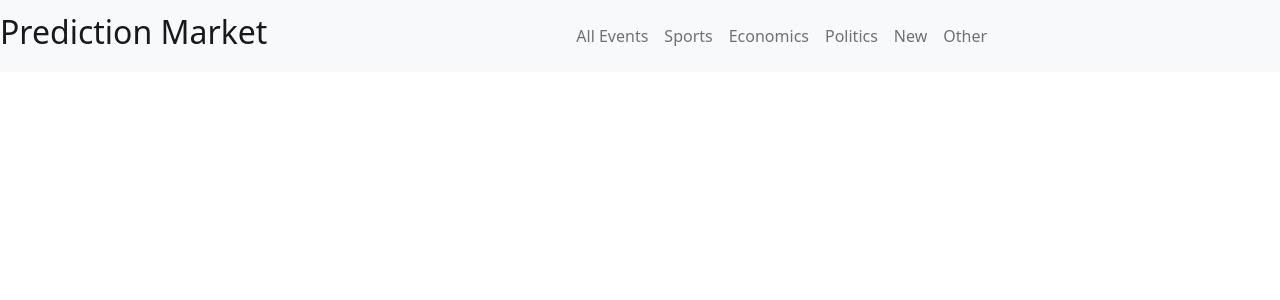
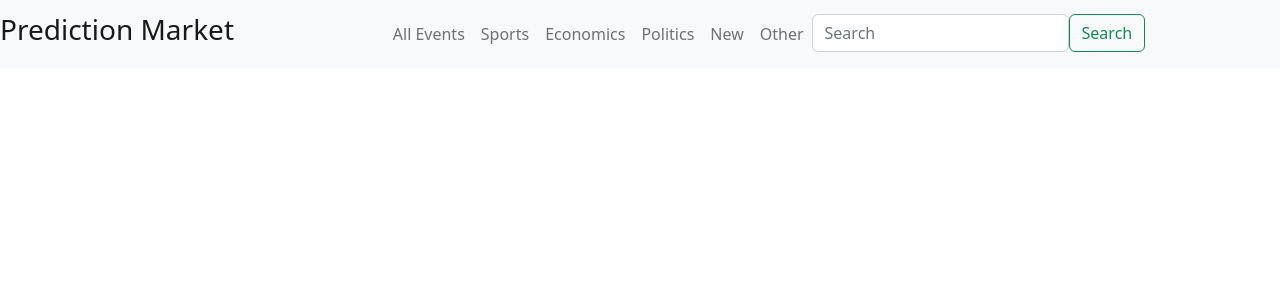
Before and after one commit to MarcGroc/PredictionMarket, a Django app: page / in a window 1280 px wide. Shown: the top 300 px of the page. Run offline with Django 4.2, Linux system fonts and the light colour scheme; data that the repository does not hold is empty.

Commit message:
search form added

```diff
--- a/website/templates/website/base.html
+++ b/website/templates/website/base.html
@@ -8,7 +8,7 @@
   </head>
   <body>
   <nav class="navbar navbar-expand-lg navbar-light bg-light">
-      <a class="navbar-brand" href="{% url 'home' %}"><h2>Prediction Market</h2></a>
+      <a class="navbar-brand" href="{% url 'home' %}"><h3>Prediction Market</h3></a>
       <button class="navbar-toggler" type="button" data-toggle="collapse" data-target="#navbarSupportedContent" aria-controls="navbarSupportedContent" aria-expanded="false" aria-label="Toggle navigation">
         <span class="navbar-toggler-icon"></span>
       </button>
@@ -33,6 +33,15 @@
             <li class="nav-item">
             <a class="nav-link" href="{% url 'other' %}">Other</a>
           </li>
+            <li class="nav-item">
+                <form class="form-inline ">
+                    <input class="form-control mr-sm-2" type="search" placeholder="Search" aria-label="Search">
+                </form>
+            </li>
+            <li class="nav-item">
+                <button class="btn btn-outline-success my-2 my-sm-0" type="submit">Search</button>
+            </li>
+
 {#            <li class="nav-item ml-auto">#}
 {#                {% if user.is_authenticated %}#}
 {#                    <a class="nav-link" href="{% url 'logout' %}">Logout</a>#}
```
